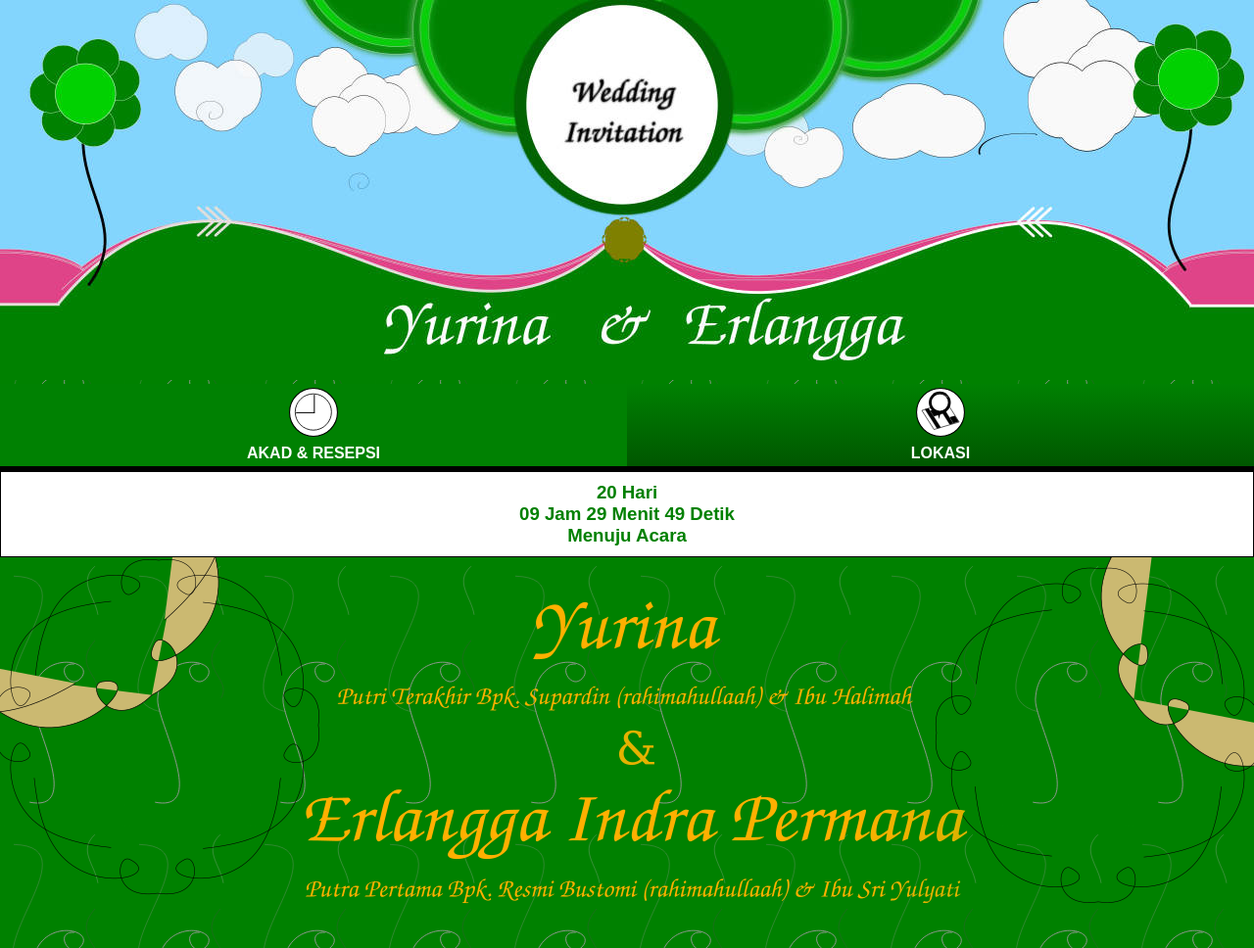
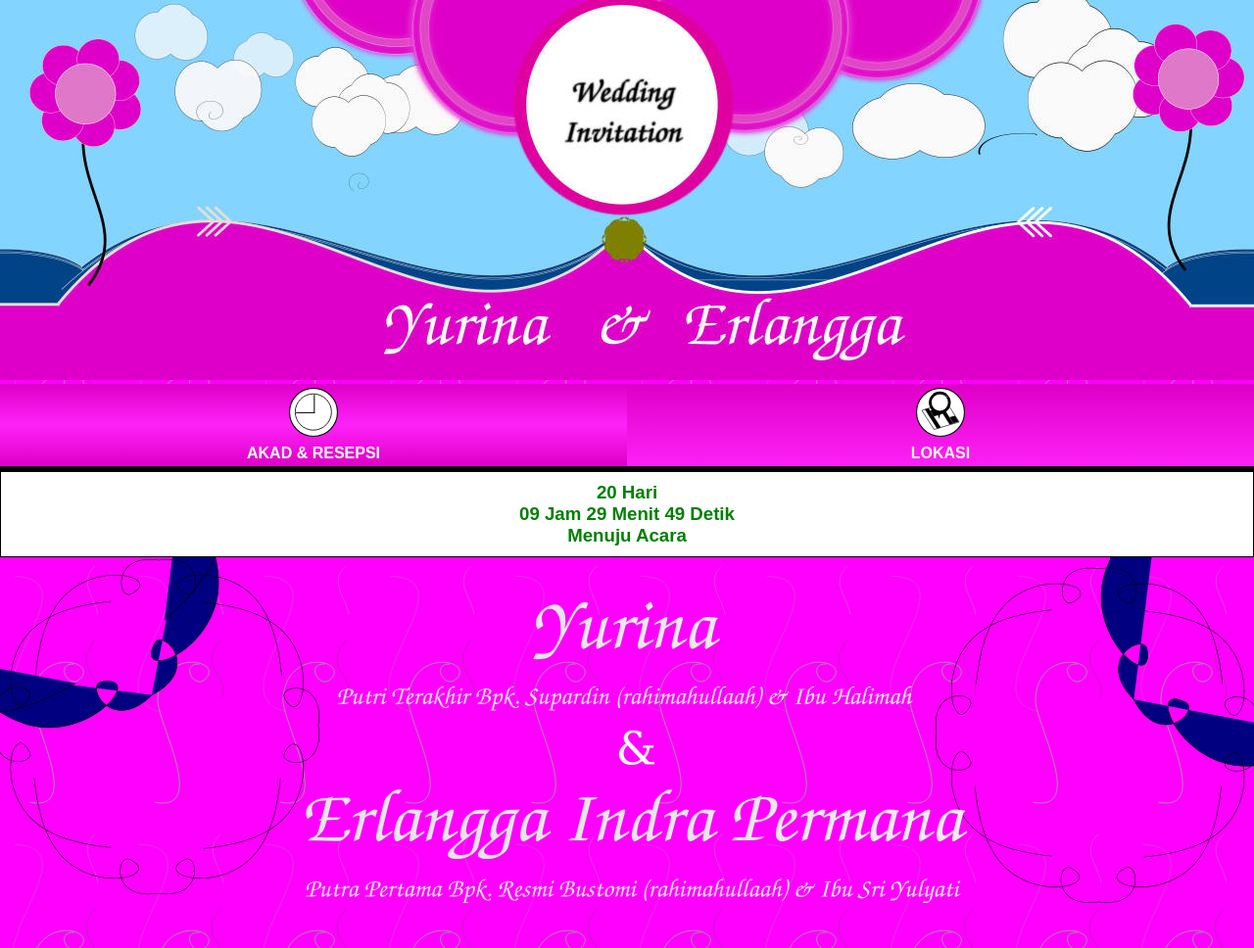
Before and after one commit to erlaangga/erlaangga.github.io, a PHP site: page / in a window 1280 px wide. Shown: the top 968 px of the page at 98% size. Run offline with PHP 8.4, Linux system fonts and the light colour scheme.

Commit message:
ganti warna pink

```diff
--- a/index.css
+++ b/index.css
@@ -38,11 +38,11 @@
     /*default outside*/
     /*(specifies whether the list-item markers should appear inside or outside the content flow)*/
 
-    background: #008102; /* For browsers that do not support gradients */
-    background: linear-gradient(#008102, #005500); /* Standard syntax (must be last) */
-    background: -ms-linear-gradient(#008102, #005500); /* Standard syntax (must be last) */
-    background: -webkit-linear-gradient(#008102, #005500); /* Standard syntax (must be last) */
-    background: -moz-linear-gradient(#008102, #005500); /* Standard syntax (must be last) */
+    background: #de00c7; /* For browsers that do not support gradients */
+    background: linear-gradient(#de00c7, #ff22f9); /* Standard syntax (must be last) */
+    background: -ms-linear-gradient(#de00c7, #ff22f9); /* Standard syntax (must be last) */
+    background: -webkit-linear-gradient(#de00c7, #ff22f9); /* Standard syntax (must be last) */
+    background: -moz-linear-gradient(#de00c7, #ff22f9); /* Standard syntax (must be last) */
     position: sticky;
     top: 0px;
     z-index: 1;
@@ -54,7 +54,11 @@
     border-bottom: 5px black solid;
 }
 #menu > tbody > tr > .active{
-    background: #008102;
+    background: #de00c7; /* For browsers that do not support gradients */
+    background: linear-gradient(#de00c7, #ef11d8); /* Standard syntax (must be last) */
+    background: -ms-linear-gradient(#de00c7, #ff22f9, #de00c7); /* Standard syntax (must be last) */
+    background: -webkit-linear-gradient(#de00c7, #ff22f9, #de00c7); /* Standard syntax (must be last) */
+    background: -moz-linear-gradient(#de00c7, #ff22f9, #de00c7); /* Standard syntax (must be last) */
 }
 
 td#lokasi{
```
Also changed, not shown: background.svg, bottom.png, header.jpg, header.png (added), label2.png, top.png.
